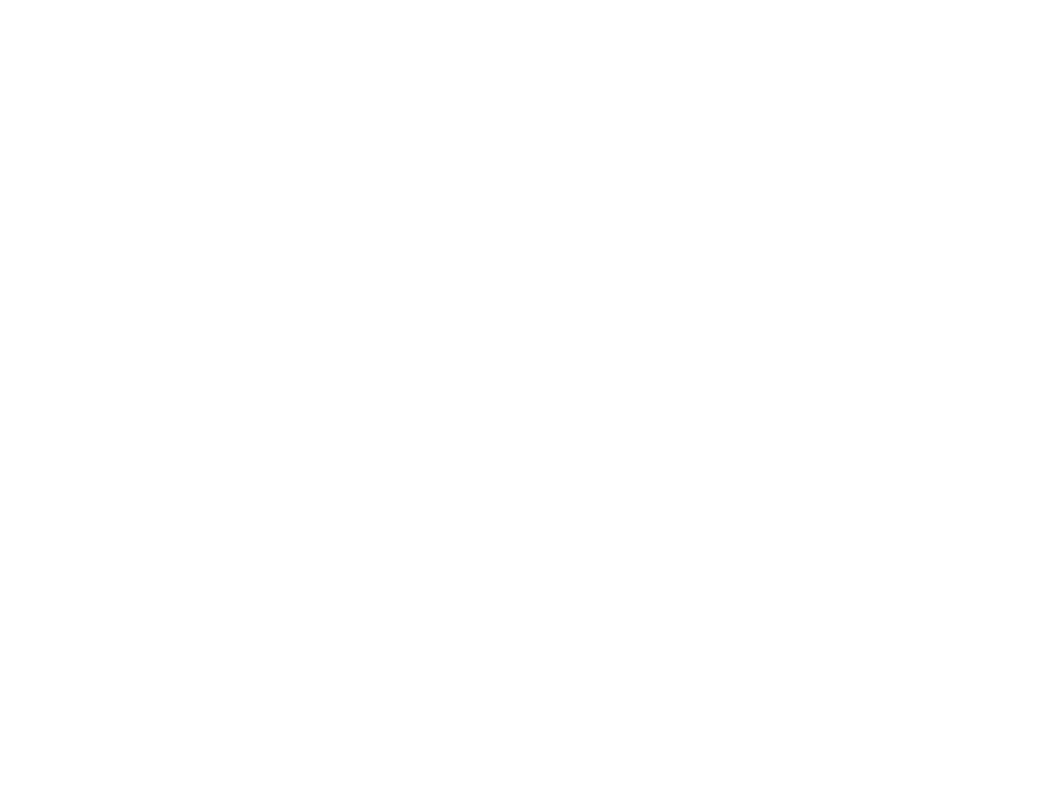
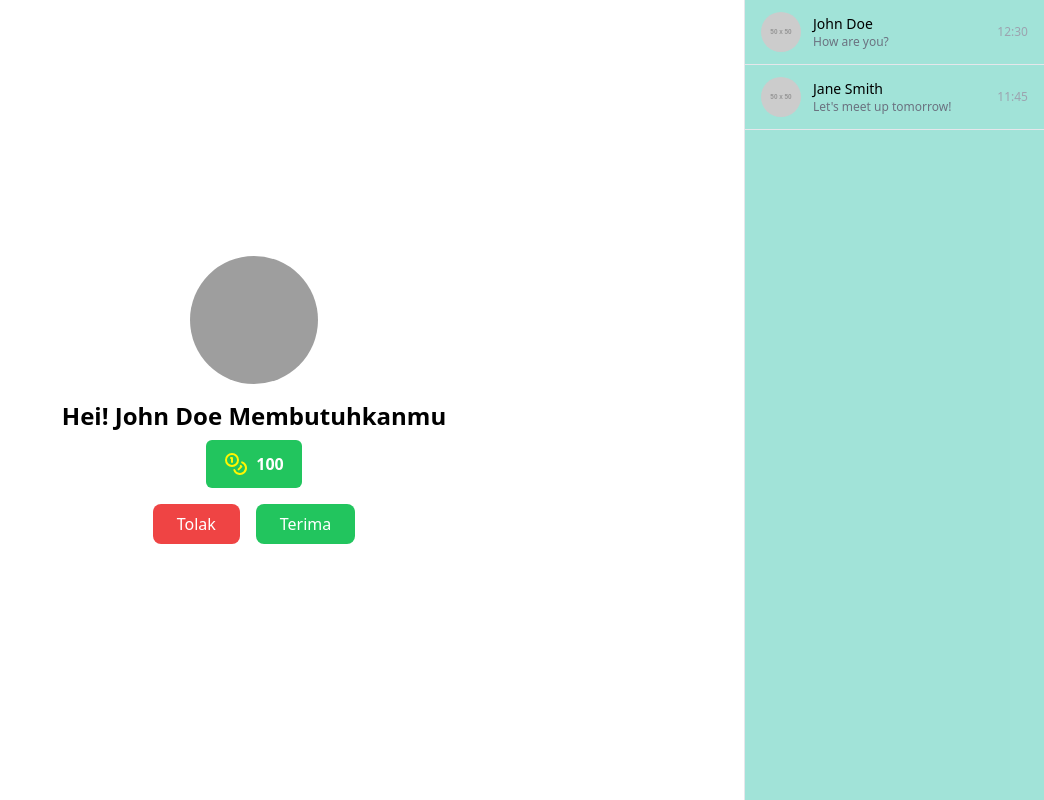
Before and after one commit to Suryadhrma/backupwebformentors, a React (Vite) app: page /mentor/chat in a window 1280 px wide. Before the commit this address had no page. Shown: the whole page, without its empty margins (236-1280 px from the left). Built offline with nearby package versions, Linux system fonts and the light colour scheme; grey boxes are pictures that could not be loaded.

Commit message:
baru dikit

```diff
--- a/src/App.jsx
+++ b/src/App.jsx
@@ -7,6 +7,7 @@
 import CreateCourse from './pages/mentor/mentor-create-course/CreateCourseMentor';
 import AddMateriMentor from './pages/mentor/mentor-create-course/AddMateriMentor';
 import SilabusMentor from './pages/mentor/mentor-create-course/SilabusMentor';
+import ChatMentor from './pages/mentor/chat/ChatMentor';
 
 
     function App() {
@@ -17,6 +18,7 @@
                 <Route path="/mentor/create-course" element={<CreateCourse />} />
                 <Route path="/mentor/materi-pembelajaran" element={<AddMateriMentor />} />
                 <Route path="/mentor/isi-silabus" element={<SilabusMentor />} />
+                <Route path="/mentor/chat" element={<ChatMentor />} />
             </Routes>
           </BrowserRouter>
         );
--- /dev/null
+++ b/src/pages/mentor/chat/ChatMentor.jsx
@@ -0,0 +1,211 @@
+import React, { useState } from 'react';
+import { Send, Paperclip, Coins } from 'lucide-react';
+
+// Sample data for multiple conversations with other people
+const chatList = [
+  {
+    id: 1,
+    name: 'John Doe',
+    profilePic: 'https://via.placeholder.com/50',
+    lastMessage: 'How are you?',
+    time: '12:30',
+    isAccepted: false, // This will track if the chat is accepted
+    messages: [
+      { id: 1, text: 'Hey, what\'s up?', sender: 'John Doe', time: '12:30' },
+      { id: 2, text: 'How are you?', sender: 'John Doe', time: '12:32' }
+    ]
+  },
+  {
+    id: 2,
+    name: 'Jane Smith',
+    profilePic: 'https://via.placeholder.com/50',
+    lastMessage: 'Let\'s meet up tomorrow!',
+    time: '11:45',
+    isAccepted: false,
+    messages: [
+      { id: 1, text: 'Let\'s meet up tomorrow!', sender: 'Jane Smith', time: '11:45' },
+      { id: 2, text: 'Sounds good!', sender: 'You', time: '11:47' }
+    ]
+  }
+];
+
+const ChatPage = () => {
+  const [message, setMessage] = useState('');
+  const [selectedChat, setSelectedChat] = useState(chatList[0]);
+  const [selectedFile, setSelectedFile] = useState(null);
+
+  const handleSendMessage = () => {
+    if (message.trim() !== '' || selectedFile) {
+      const newMessage = {
+        id: selectedChat.messages.length + 1,
+        text: message,
+        sender: 'You',
+        time: new Date().toLocaleTimeString(),
+        file: selectedFile
+      };
+
+      setSelectedChat({
+        ...selectedChat,
+        messages: [...selectedChat.messages, newMessage]
+      });
+      setMessage('');
+      setSelectedFile(null);
+    }
+  };
+
+  const handleFileChange = (event) => {
+    const file = event.target.files[0];
+    if (file) {
+      if (file.size > 50 * 1024 * 1024) {
+        alert('File size should not exceed 50MB');
+        return;
+      }
+      setSelectedFile(file);
+    }
+  };
+
+  // Function to handle accepting a chat
+  const handleAcceptChat = (chat) => {
+    const updatedChat = { ...chat, isAccepted: true };
+    setSelectedChat(updatedChat);
+  };
+
+  // Function to handle rejecting a chat
+  const handleRejectChat = (chat) => {
+    const updatedChat = { ...chat, isAccepted: false };
+    setSelectedChat(updatedChat);
+  };
+
+  return (
+    <div className="flex h-screen">
+      {/* Main Chat Window */}
+      <div className="flex-1 flex flex-col bg-white shadow-xl">
+
+        {/* Message Window */}
+        <div className="flex-1 overflow-y-auto px-4 py-3">
+          {selectedChat.isAccepted ? (
+            selectedChat.messages.map((msg) => (
+              <div
+                key={msg.id}
+                className={`flex ${msg.sender === 'You' ? 'justify-end' : 'justify-start'} mb-3`}
+              >
+                {msg.sender !== 'You' && (
+                  <div className="mr-3">
+                    <img
+                      className="w-10 h-10 rounded-full"
+                      src={selectedChat.profilePic}
+                      alt={`${msg.sender} Profile`}
+                    />
+                  </div>
+                )}
+
+                <div
+                  className={`max-w-[70%] px-4 py-2 rounded-lg ${msg.sender === 'You' ? 'bg-blue-500 text-white' : 'bg-gray-100 text-gray-800'}`}
+                >
+                  {msg.text}
+                  {msg.file && (
+                    <div className="mt-2 text-sm text-gray-600">
+                      <a href={URL.createObjectURL(msg.file)} target="_blank" rel="noopener noreferrer" className="text-blue-600">
+                        {msg.file.name}
+                      </a>
+                    </div>
+                  )}
+                </div>
+
+                {msg.sender === 'You' && (
+                  <div className="ml-3">
+                    <img
+                      className="w-10 h-10 rounded-full"
+                      src="your-profile-pic.jpg"
+                      alt="Your Profile"
+                    />
+                  </div>
+                )}
+              </div>
+            ))
+          ) : (
+            <div className="flex flex-col items-center justify-center h-full">
+            <img src="/api/placeholder/200/200" alt="Trainee" className="w-32 h-32 rounded-full mb-4" />
+            <h2 className="text-2xl font-bold mb-2">Hei! {selectedChat.name} Membutuhkanmu</h2>
+            <button className="flex items-center justify-center bg-green-500 text-white font-bold rounded-md w-24 h-12 mb-4">
+              <Coins color="#fff700" className="mr-2" />
+              100
+            </button>
+            <div className="flex space-x-4">
+              <button
+                onClick={() => handleRejectChat(selectedChat)}
+                className="bg-red-500 text-white px-6 py-2 rounded-lg flex items-center">
+                Tolak
+              </button>
+              <button
+                onClick={() => handleAcceptChat(selectedChat)}
+                className="bg-green-500 text-white px-6 py-2 rounded-lg flex items-center">
+                Terima
+              </button>
+            </div>
+          </div>
+
+          )}
+        </div>
+
+        {/* Input Box */}
+        {selectedChat.isAccepted && (
+        <div className="flex items-center px-4 py-3 border-t w-full max-w-3xl fixed bottom-0 left-0 right-0 mx-auto bg-gray-100">
+            <input
+            type="text"
+            className="flex-1 px-4 py-2 rounded-full bg-white focus:outline-none focus:ring-2 focus:ring-blue-500"
+            placeholder="Type a message..."
+            value={message}
+            onChange={(e) => setMessage(e.target.value)}
+            />
+
+            <label htmlFor="file-upload" className="ml-3 cursor-pointer">
+            <Paperclip size={20} className="text-gray-500 hover:text-blue-500" />
+            </label>
+            <input
+            type="file"
+            id="file-upload"
+            className="hidden"
+            onChange={handleFileChange}
+            accept=".jpg,.jpeg,.png,.pdf,.mp4"
+            />
+
+            <button
+            className="text-blue-500 hover:text-blue-700 ml-3"
+            onClick={handleSendMessage}
+            >
+            <Send size={20} />
+            </button>
+        </div>
+        )}
+
+      </div>
+
+      {/* Right Sidebar (Chat List) */}
+      <div className="w-[300px] bg-[#a1e3d8] border-l">
+        <div className="flex flex-col">
+          {chatList.map((chat) => (
+            <div
+              key={chat.id}
+              className="flex items-center px-4 py-3 border-b hover:bg-gray-200 cursor-pointer"
+              onClick={() => setSelectedChat(chat)}
+            >
+              <img
+                className="w-10 h-10 rounded-full mr-3"
+                src={chat.profilePic}
+                alt="Profile"
+              />
+              <div className="flex-1">
+                <h4 className="font-medium text-sm">{chat.name}</h4>
+                <p className="text-gray-500 text-xs">{chat.lastMessage}</p>
+              </div>
+              <span className="text-gray-400 text-xs">{chat.time}</span>
+            </div>
+          ))}
+        </div>
+      </div>
+    </div>
+  );
+};
+
+export default ChatPage;
```
